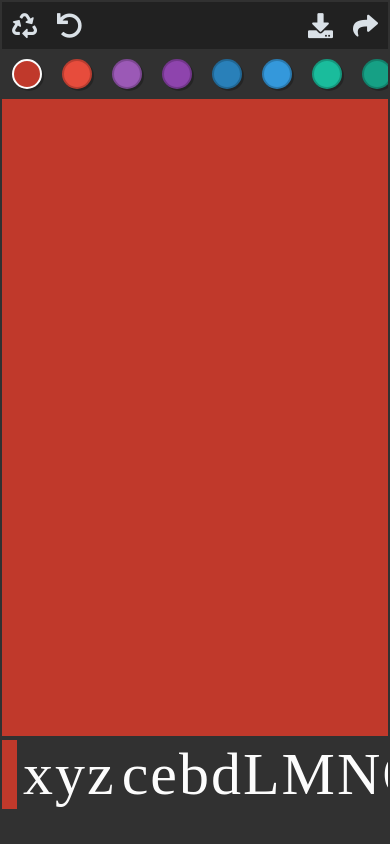
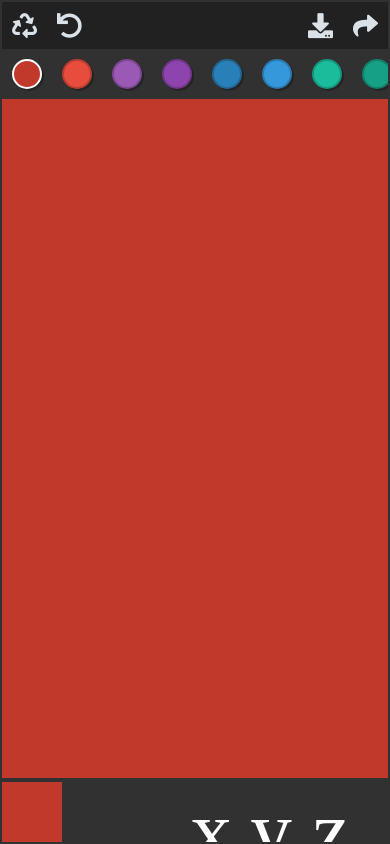
Before and after one commit to libasoles/douat, a React Native app: screen / in a window 390 px wide. Built offline with nearby package versions, Linux system fonts and the light colour scheme.

Commit message:
Canvas dirty draft

```diff
--- a/package.json
+++ b/package.json
@@ -3,6 +3,7 @@
   "version": "0.0.1",
   "private": true,
   "scripts": {
+    "clean": "cd android && ./gradlew clean",
     "start": "react-native start",
     "test": "jest",
     "link:assets": "react-native link",
@@ -12,6 +13,7 @@
   "dependencies": {
     "react": "16.8.6",
     "react-native": "0.60.4",
+    "react-native-pinch-zoom-view": "^0.2.0",
     "react-native-vector-icons": "^6.6.0"
   },
   "devDependencies": {
--- a/src/App.js
+++ b/src/App.js
@@ -1,5 +1,5 @@
-import React, { useState } from "react";
-import { StatusBar, StyleSheet, View } from "react-native";
+import React, { useCallback, useState } from "react";
+import { Dimensions, StyleSheet, View } from "react-native";
 
 import Toolbar from "./components/Toolbar";
 import TilesBar from "./components/TilesBar";
@@ -8,6 +8,7 @@ import tiles from "./config/tiles";
 import Canvas from "./components/Canvas";
 import config from "./config";
 import ColorPalette from "./components/ColorPalette";
+import useCanvas from "./components/Canvas/useCanvas";
 import { noAction } from "./helpers/noAction";
 
 function getDefaultColor() {
@@ -24,10 +25,21 @@ const App = () => {
   const [currentColor, selectColor] = useState(defaultColor);
   const [currentTile, selectTile] = useState(defaultTile);
 
+  const tileSize = 40;
+  const numCols = Dimensions.get("window").width / tileSize;
+  const canvasHeight = Dimensions.get("window").height - 200;
+  const numRows = canvasHeight / tileSize;
+  const [canvasTiles, updateCanvas, resetCanvas] = useCanvas(numRows, numCols);
+
+  const addToCanvas = useCallback((x, y) => updateCanvas(x, y, currentTile), [
+    currentTile,
+    updateCanvas
+  ]);
+
   return (
     <View style={styles.container}>
       <Toolbar
-        reset={noAction}
+        reset={resetCanvas}
         undo={noAction}
         download={noAction}
         share={noAction}
@@ -38,7 +50,13 @@ const App = () => {
         onSelect={selectColor}
       />
       <View style={styles.canvas}>
-        <Canvas backgroundColor={currentColor} frontColor={Colors.white} />
+        <Canvas
+          tiles={canvasTiles}
+          backgroundColor={currentColor}
+          frontColor={Colors.white}
+          tileSize={tileSize}
+          onPress={addToCanvas}
+        />
       </View>
       <View style={styles.tilesBar}>
         <TilesBar
--- a/src/components/Canvas.js
+++ b/src/components/Canvas.js
@@ -3,40 +3,53 @@ import { StyleSheet, View } from "react-native";
 
 import Tile from "./Tile";
 import { noAction } from "../helpers/noAction";
+import ZoomView from "../services/ZoomView";
 
 function Canvas({
   tiles = [],
   backgroundColor,
-  onPress = noAction,
-  frontColor
+  frontColor,
+  tileSize,
+  onPress = noAction
 }) {
   return (
-    <View style={[styles.canvas, { backgroundColor: backgroundColor }]}>
-      {tiles.map((column, i) => {
+    <View style={[styles.container, { backgroundColor: backgroundColor }]}>
+      <ZoomView
+        style={styles.canvas}
+        defaultScale={1}
+        minScale={1}
+        maxScale={3}
+      >
+        {tiles.map((row, i) => {
           return (
             <View key={i}>
-            {column.map((seal, j) => {
+              {row.map((seal, j) => {
                 return (
                   <Tile
                     key={j}
                     symbol={seal}
                     color={frontColor}
                     onSelect={() => onPress(i, j)}
+                    size={tileSize}
                   />
                 );
               })}
             </View>
           );
         })}
+      </ZoomView>
     </View>
   );
 }
 
 const styles = StyleSheet.create({
+  container: {
+    flex: 1,
+    overflow: "hidden"
+  },
   canvas: {
     flex: 1,
-    flexDirection: "row",
-    flexWrap: "wrap"
+    flexDirection: "row"
   }
 });
 
--- /dev/null
+++ b/src/components/Canvas/useCanvas.js
@@ -0,0 +1,27 @@
+import { useState } from "react";
+
+export default function useCanvas(rows = 10, cols = 10, emptySymbol = " ") {
+  const initialCanvas = [];
+  const emptyRow = [];
+  for (let x = 0; x < rows; x++) {
+    emptyRow.push(emptySymbol);
+  }
+  for (let y = 0; y < cols; y++) {
+    initialCanvas.push([...emptyRow]);
+  }
+
+  const [tiles, updateCanvas] = useState(initialCanvas);
+
+  const update = (x, y, selectedTile) => {
+    const newTile = [...tiles];
+
+    newTile[x][y] = selectedTile;
+    updateCanvas(newTile);
+  };
+
+  const reset = () => {
+    updateCanvas(initialCanvas);
+  };
+
+  return [tiles, update, reset];
+}
--- a/src/components/Tile.js
+++ b/src/components/Tile.js
@@ -11,14 +11,23 @@ function Tile({
   symbol,
   color = defaultColor,
   backgroundColor = defaultBackground,
+  size = 60,
   style,
   onSelect = noAction
 }) {
   const action = useCallback(() => onSelect(symbol), [onSelect, symbol]);
 
+  const fontSize = size / 0.72;
   return (
-    <TouchableOpacity onPress={action} underlayColor="white">
-      <Text style={[styles.tile, { color, backgroundColor, ...style }]}>
+    <TouchableOpacity
+      onPress={action}
+      underlayColor="white"
+      style={[styles.tile, { backgroundColor, width: size, height: size }]}
+    >
+      <Text
+        allowFontScaling={false}
+        style={[styles.symbol, { color, ...style, fontSize }]}
+      >
         {symbol}
       </Text>
     </TouchableOpacity>
@@ -27,11 +36,15 @@ function Tile({
 
 const styles = StyleSheet.create({
   tile: {
-    fontFamily: "BIT BLOCKS TTF BRK",
-    fontSize: 60,
     borderWidth: 0,
     padding: 0,
     margin: 0
+  },
+  symbol: {
+    fontFamily: "BIT BLOCKS TTF BRK",
+    textAlign: "center",
+    textAlignVertical: "center",
+    flex: 1
   }
 });
 
--- a/src/components/TilesBar.js
+++ b/src/components/TilesBar.js
@@ -35,6 +35,7 @@ function TilesBar({
             backgroundColor={backgroundColor}
             onSelect={onSelect}
             style={{ marginRight: 2 }}
+            size={60}
           />
         );
       }}
--- /dev/null
+++ b/src/services/ZoomView.js
@@ -0,0 +1,139 @@
+import React, { Component } from "react";
+import PropTypes from "prop-types";
+import { View, StyleSheet, PanResponder, ViewPropTypes } from "react-native";
+
+// Fallback when RN version is < 0.44
+const viewPropTypes = ViewPropTypes || View.propTypes;
+
+export default class ZoomView extends Component {
+  static propTypes = {
+    ...viewPropTypes,
+    scalable: PropTypes.bool,
+    minScale: PropTypes.number,
+    maxScale: PropTypes.number,
+    defaultScale: PropTypes.number
+  };
+
+  static defaultProps = {
+    scalable: true,
+    minScale: 0.5,
+    maxScale: 2,
+    defaultScale: 1
+  };
+
+  constructor(props) {
+    super(props);
+    this.state = {
+      scale: props.defaultScale,
+      lastScale: 1,
+      offsetX: 0,
+      offsetY: 0,
+      lastX: 0,
+      lastY: 0,
+      lastMovePinch: false
+    };
+    this.distant = 150;
+
+    this.gestureHandlers = PanResponder.create({
+      onStartShouldSetPanResponder: this._handleStartShouldSetPanResponder,
+      onMoveShouldSetPanResponder: this._handleMoveShouldSetPanResponder,
+      onPanResponderGrant: this._handlePanResponderGrant,
+      onPanResponderMove: this._handlePanResponderMove,
+      onPanResponderRelease: this._handlePanResponderEnd,
+      onPanResponderTerminationRequest: evt => true,
+      onShouldBlockNativeResponder: evt => false
+    });
+  }
+
+  _handleStartShouldSetPanResponder = (e, gestureState) => {
+    // don't respond to single touch to avoid shielding click on child components
+    return false;
+  };
+
+  _handleMoveShouldSetPanResponder = (e, gestureState) => {
+    return (
+      this.props.scalable &&
+      (Math.abs(gestureState.dx) > 2 ||
+        Math.abs(gestureState.dy) > 2 ||
+        gestureState.numberActiveTouches === 2)
+    );
+  };
+
+  _handlePanResponderGrant = (e, gestureState) => {
+    if (gestureState.numberActiveTouches === 2) {
+      let dx = Math.abs(
+        e.nativeEvent.touches[0].pageX - e.nativeEvent.touches[1].pageX
+      );
+      let dy = Math.abs(
+        e.nativeEvent.touches[0].pageY - e.nativeEvent.touches[1].pageY
+      );
+      let distant = Math.sqrt(dx * dx + dy * dy);
+      this.distant = distant;
+    }
+  };
+
+  _handlePanResponderEnd = (e, gestureState) => {
+    this.setState({
+      lastX: this.state.offsetX,
+      lastY: this.state.offsetY,
+      lastScale: this.state.scale
+    });
+  };
+
+  _handlePanResponderMove = (e, gestureState) => {
+    // zoom
+    if (gestureState.numberActiveTouches === 2) {
+      let dx = Math.abs(
+        e.nativeEvent.touches[0].pageX - e.nativeEvent.touches[1].pageX
+      );
+      let dy = Math.abs(
+        e.nativeEvent.touches[0].pageY - e.nativeEvent.touches[1].pageY
+      );
+      let distant = Math.sqrt(dx * dx + dy * dy);
+      let scale = (distant / this.distant) * this.state.lastScale;
+      //check scale min to max hello
+      if (scale < this.props.maxScale && scale > this.props.minScale) {
+        this.setState({ scale, lastMovePinch: true });
+      }
+    }
+    // translate
+    else if (gestureState.numberActiveTouches === 1) {
+      if (this.state.lastMovePinch) {
+        gestureState.dx = 0;
+        gestureState.dy = 0;
+      }
+      let offsetX = this.state.lastX + gestureState.dx / this.state.scale;
+      let offsetY = this.state.lastY + gestureState.dy / this.state.scale;
+      // if ( offsetX < 0  || offsetY <  0 )
+      this.setState({ offsetX, offsetY, lastMovePinch: false });
+    }
+  };
+
+  render() {
+    return (
+      <View
+        {...this.gestureHandlers.panHandlers}
+        style={[
+          styles.container,
+          this.props.style,
+          {
+            transform: [
+              { scaleX: this.state.scale },
+              { scaleY: this.state.scale },
+              { translateX: this.state.offsetX },
+              { translateY: this.state.offsetY }
+            ]
+          }
+        ]}
+      >
+        {this.props.children}
+      </View>
+    );
+  }
+}
+
+const styles = StyleSheet.create({
+  container: {
+    flex: 1
+  }
+});
```
Also changed, not shown: 1 other file (tests, documents, lock files or other folders). Lines whose indentation alone changed are shown as unchanged.
